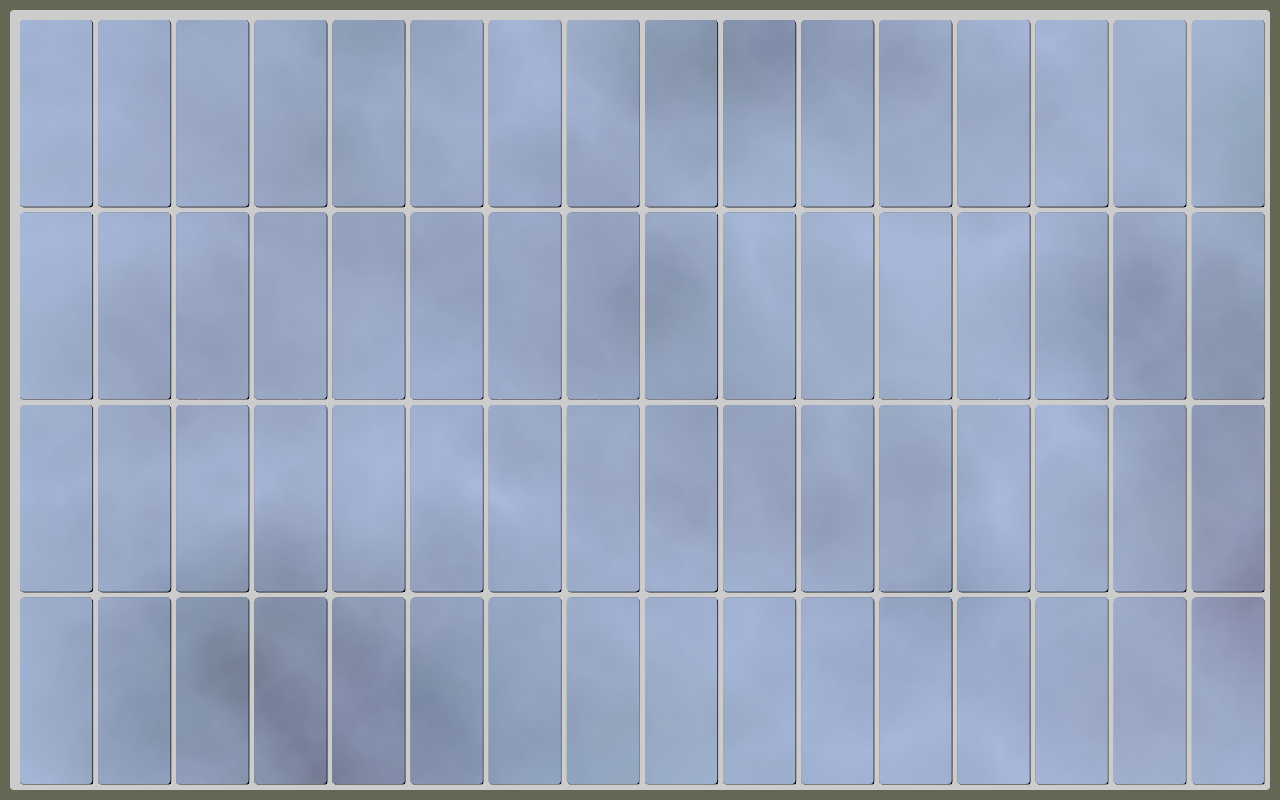
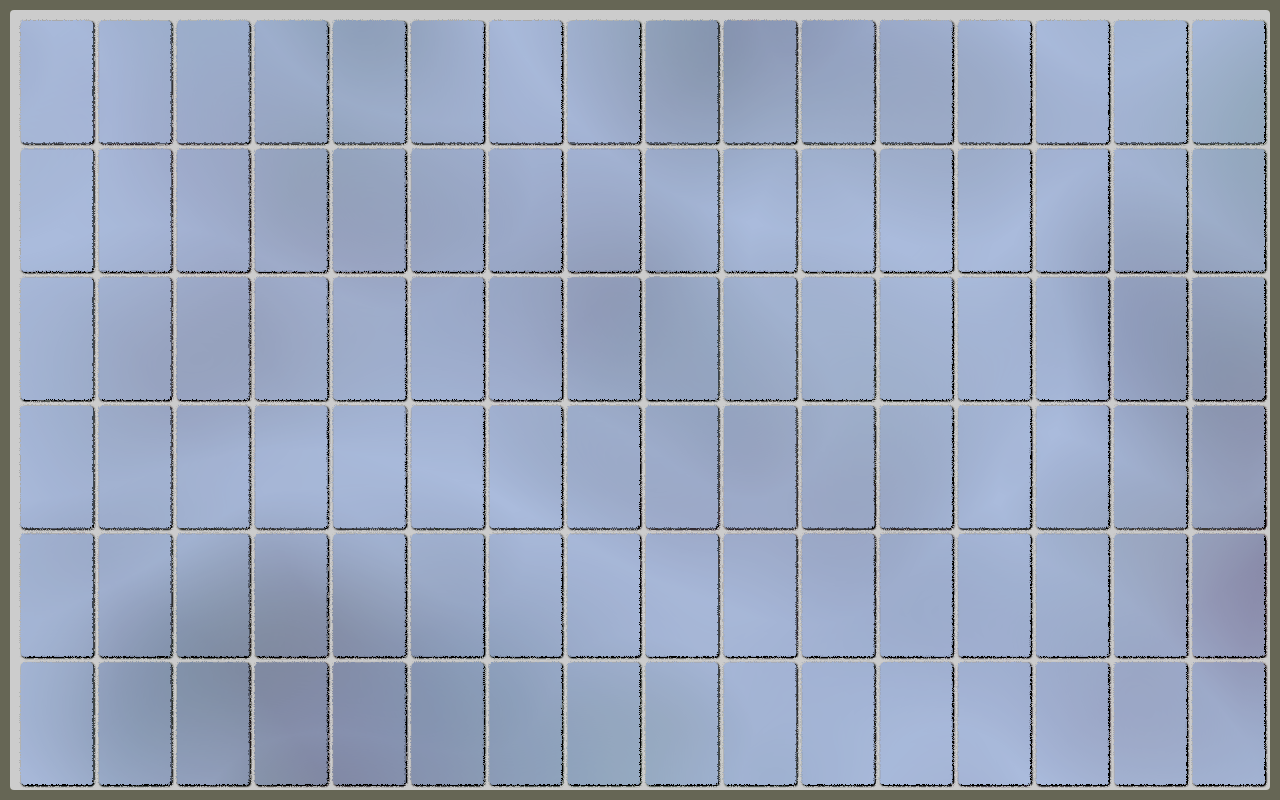
Before and after one commit to eugolana/reactflipper, a React (Create React App) app: page / in a window 1280 px wide. Built offline with nearby package versions, Linux system fonts and the light colour scheme.

Commit message:
mini config tweaks

```diff
--- a/src/App.js
+++ b/src/App.js
@@ -7,7 +7,7 @@ const corner_radius = 4;
 const tile_margin = 6;
 
 const columns = 16;
-const rows = 4;
+const rows = 6;
 
 const NUMBER_OF_PATTERNS = 24;
 
@@ -250,7 +250,7 @@ class Board extends Component {
         <svg id="boardSVG" height={board_height + 20} width={board_width + 20}>
 
         <filter id="dropshadow" height="130%">
-          <feGaussianBlur in="SourceAlpha" stdDeviation="0.5"/>
+          <feGaussianBlur in="SourceAlpha" stdDeviation="1"/>
           <feOffset dx="0.5" dy="0.5" result="offsetblur"/>
           <feComponentTransfer>
             <feFuncA type="linear" slope="2"/>
@@ -262,13 +262,13 @@ class Board extends Component {
         </filter>
 
         <filter id="distort">
-          <feTurbulence result="TURBULENCE" baseFrequency="0.99" numOctaves="4" seed="77"  />
-          <feDisplacementMap in="SourceGraphic" in2="TURBULENCE" result="distorted" scale="1" />
-          <feGaussianBlur in="distorted" result="blurred" stdDeviation="0.5"/>
-          <feTurbulence result="noise" baseFrequency="0.002" numOctaves="12" seed="99" />
-          <feColorMatrix in="noise" result="noisebw" type="saturate" values="0.2" />
-          <feComposite in="noisebw" in2="blurred" operator="in" result="shapedNoise"/>
-          <feBlend in="blurred" in2="shapedNoise" result="noised" mode="multiply"/>
+          <feTurbulence result="TURBULENCE" baseFrequency="0.5" numOctaves="7" seed="77"  />
+          <feDisplacementMap in="SourceGraphic" in2="TURBULENCE" result="distorted" scale="2" />
+          <feTurbulence result="noise" baseFrequency=".002" numOctaves="2" seed="99" />
+          <feColorMatrix in="noise" result="noisebw" type="saturate" values="0.3" />
+          <feComposite in="noisebw" in2="distorted" operator="in" result="shapedNoise"/>
+          <feBlend in="distorted" in2="shapedNoise" result="noised" mode="multiply"/>
+          <feGaussianBlur in="noised" result="blurred" stdDeviation="0.5"/>
 
         </filter>
 
```
